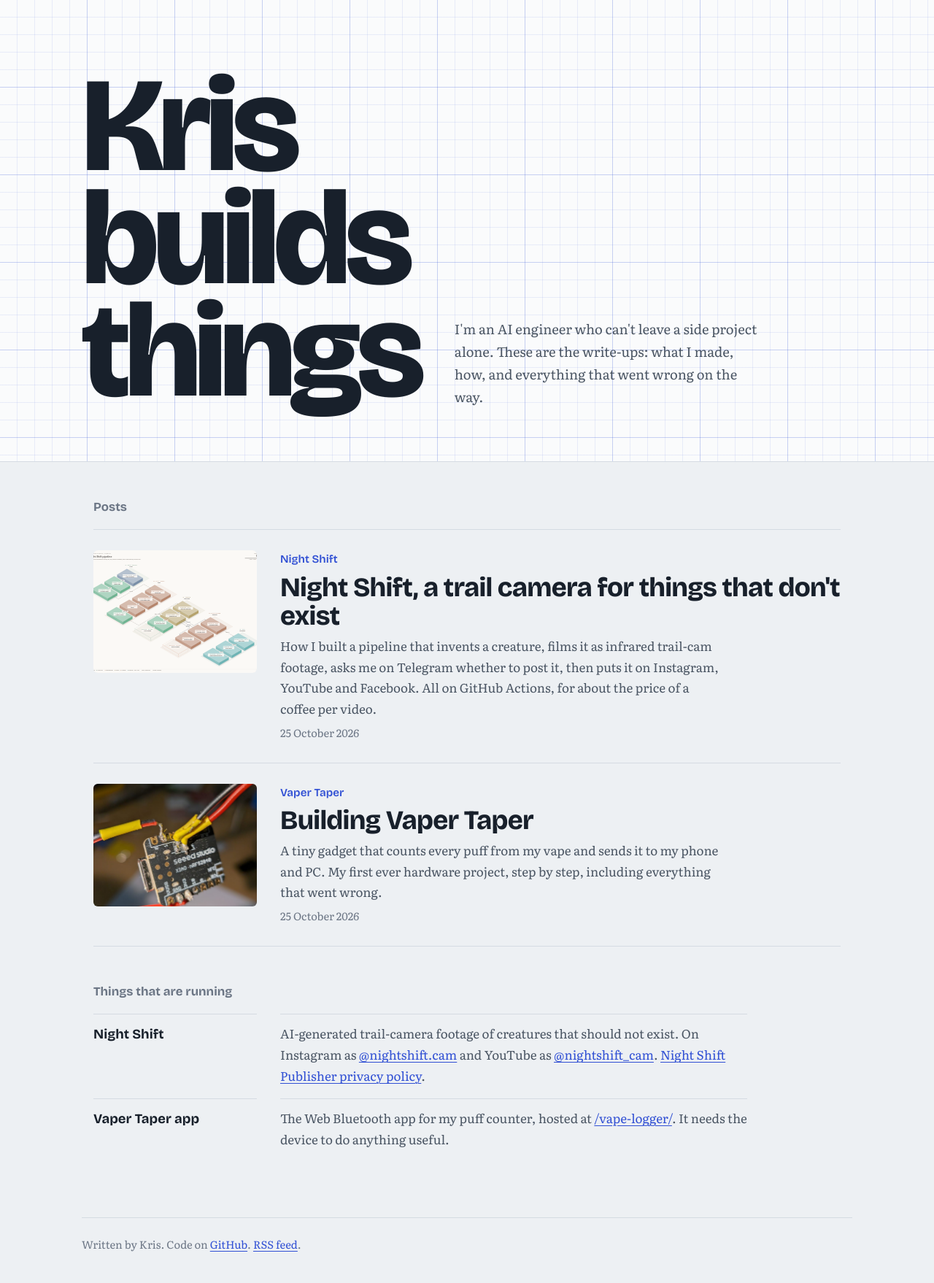
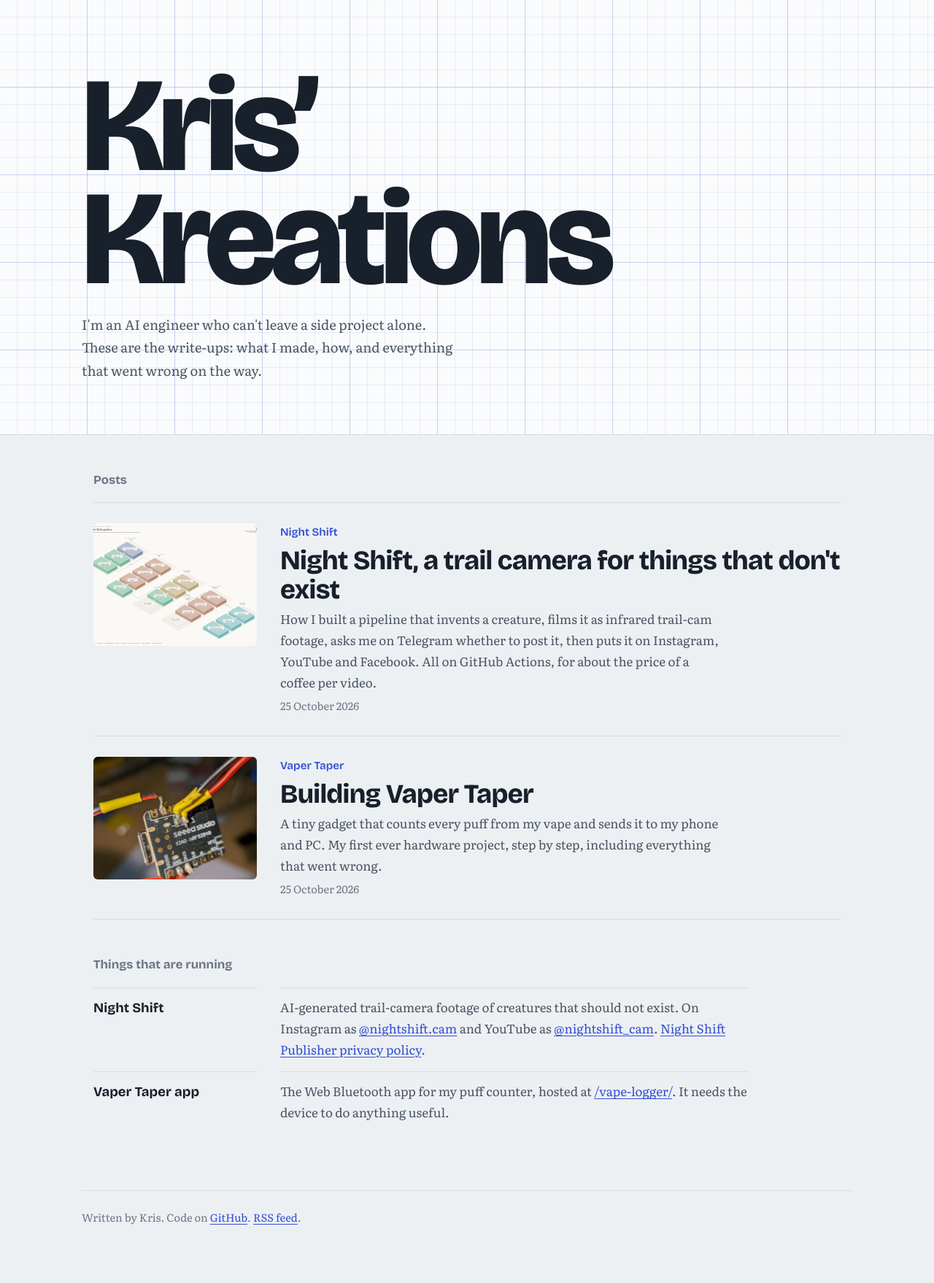
Before and after one commit to KaptainKris92/kaptainkris92.github.io, a Jekyll site: the page built from index.html, in a window 1280 px wide. Shown: the whole page at 73% size. Built offline with Jekyll 4.4.1, drawn with Linux system fonts in a browser that asks for light colours; after the commit the page ends 1721 px from its top, so only the background shows below that.

Commit message:
Rename the site to Kris’ Kreations
Co-Authored-By: Claude Opus 5.5 <noreply@anthropic.com>
Claude-Session: https://claude.ai/code/session_01Fx3cgjLLbQ7kgkhLGZoJvF

```diff
--- a/_config.yml
+++ b/_config.yml
@@ -1,4 +1,4 @@
-title: Kris builds things
+title: Kris’ Kreations
 description: Notes from my side projects, from soldering a puff counter to running an AI video channel on GitHub Actions.
 author: Kris
 url: https://kaptainkris92.github.io
--- a/assets/css/site.css
+++ b/assets/css/site.css
@@ -118,10 +118,7 @@ a:hover { text-decoration-thickness: 2px; }
   letter-spacing: -0.045em;
   font-variation-settings: "opsz" 96;
 }
-.masthead__intro { margin: 0; max-width: 26rem; font-size: 1.15rem; color: var(--ink-2); }
-@media (min-width: 52rem) {
-  .masthead__inner { grid-template-columns: auto minmax(0, 1fr); }
-}
+.masthead__intro { margin: 0; max-width: 32rem; font-size: 1.15rem; color: var(--ink-2); }
 
 .section-title {
   font-family: var(--font-display); font-weight: 700; font-size: 1.05rem;
--- a/index.html
+++ b/index.html
@@ -5,7 +5,7 @@ description: Notes from my side projects, from soldering a puff counter to runni
 ---
 <header class="masthead">
   <div class="masthead__inner">
-    <h1 class="masthead__title">Kris<br>builds<br>things</h1>
+    <h1 class="masthead__title">Kris’<br>Kreations</h1>
     <p class="masthead__intro">I'm an AI engineer who can't leave a side project alone. These are the write-ups: what I made, how, and everything that went wrong on the way.</p>
   </div>
 </header>
```
